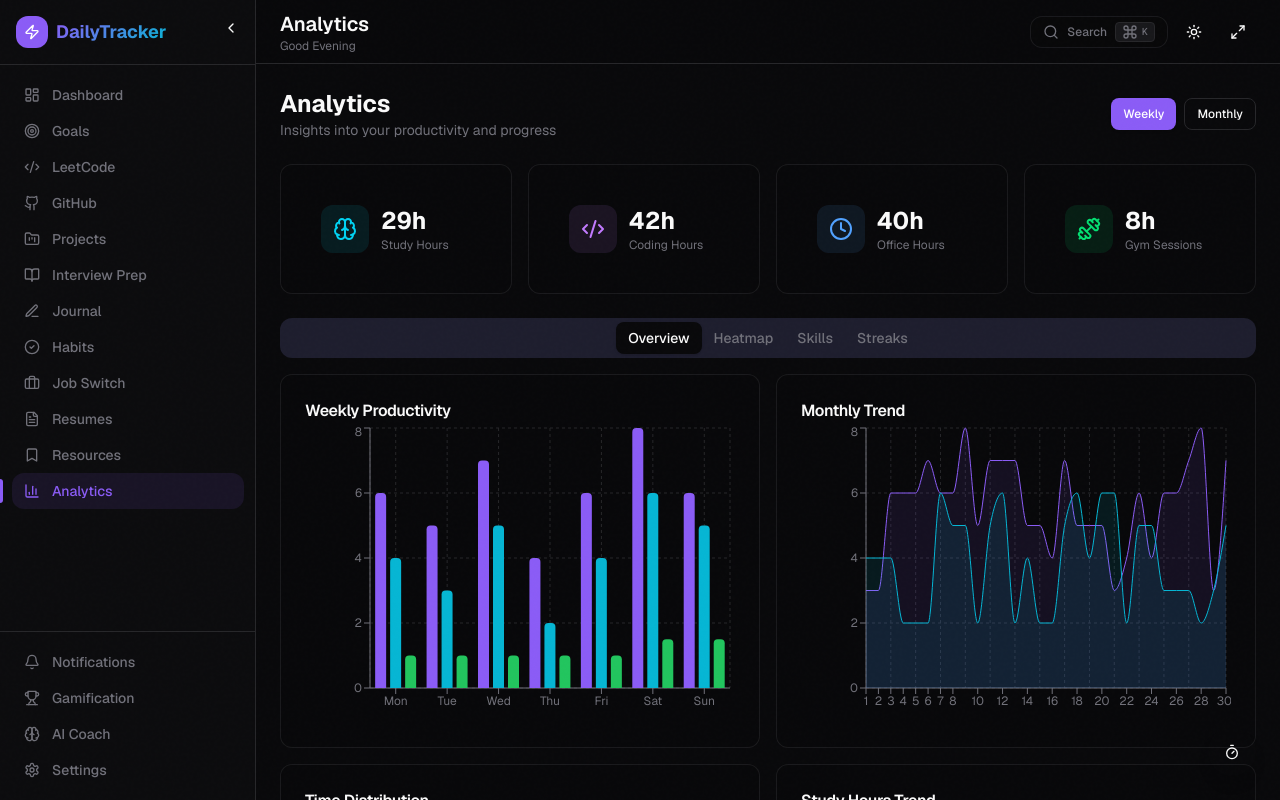
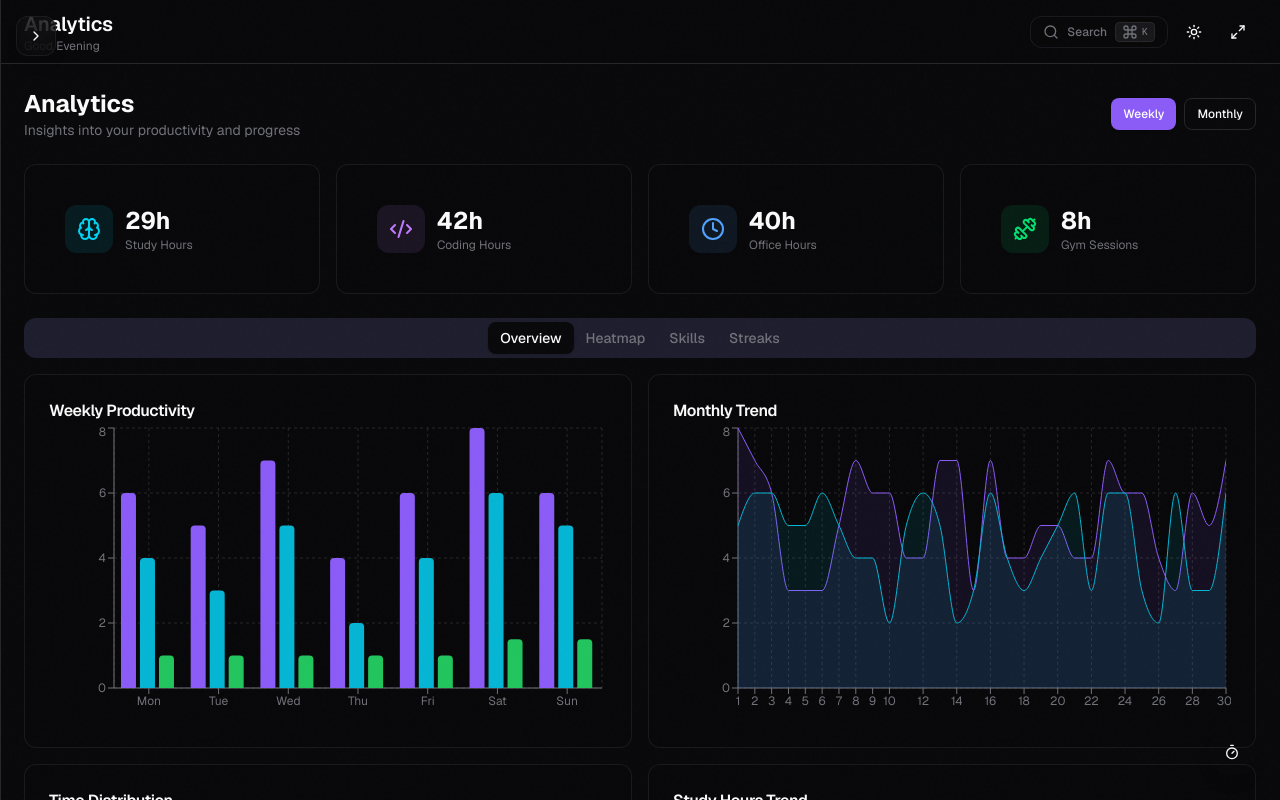
Before and after one commit to pranilveer/apex, a Next.js app: page /analytics in a window 1280 px wide. Built offline with nearby package versions, Linux system fonts and the light colour scheme.

Commit message:
fix: hydration errors (theme script, date/random), sidebar always-mounted on desktop

```diff
--- a/src/app/(app)/analytics/page.tsx
+++ b/src/app/(app)/analytics/page.tsx
@@ -19,11 +19,16 @@ const weeklyData = [
   { day: "Sun", study: 5, coding: 6, office: 0, gym: 1.5 },
 ]
 
+const seededRandom = (seed: number) => {
+  const x = Math.sin(seed + 1) * 10000
+  return x - Math.floor(x)
+}
+
 const monthlyData = Array.from({ length: 30 }, (_, i) => ({
   day: i + 1,
-  studyHours: Math.floor(Math.random() * 5) + 2,
-  codingHours: Math.floor(Math.random() * 6) + 3,
-  gymMinutes: Math.floor(Math.random() * 40) + 20,
+  studyHours: Math.floor(seededRandom(i * 3) * 5) + 2,
+  codingHours: Math.floor(seededRandom(i * 3 + 1) * 6) + 3,
+  gymMinutes: Math.floor(seededRandom(i * 3 + 2) * 40) + 20,
 }))
 
 const radarData = [
@@ -42,7 +47,7 @@ const heatmapData = Array.from({ length: 91 }, (_, i) => {
   d.setDate(d.getDate() - i)
   return {
     date: d.toISOString().split("T")[0],
-    count: Math.floor(Math.random() * 12),
+    count: Math.floor(seededRandom(i * 7 + 100) * 12),
   }
 })
 
@@ -263,7 +268,7 @@ export default function AnalyticsPage() {
                     <div key={i} className="text-center text-xs text-muted-foreground py-1">{d}</div>
                   ))}
                   {Array.from({ length: 28 }, (_, i) => {
-                    const active = Math.random() > 0.2
+                    const active = seededRandom(i * 11 + 200) > 0.2
                     return (
                       <div key={i} className={`h-8 w-full rounded-md flex items-center justify-center text-xs ${active ? "bg-primary/20 text-primary" : "bg-secondary text-muted-foreground"}`}>
                         {active && <Flame className="h-3 w-3" />}
--- a/src/app/(app)/habits/page.tsx
+++ b/src/app/(app)/habits/page.tsx
@@ -20,6 +20,11 @@ const habits = [
   { id: "office", label: "Office", icon: Building2, color: "text-blue-300", bgColor: "bg-blue-300/10" },
 ]
 
+const seededRandom = (seed: number) => {
+  const x = Math.sin(seed + 1) * 10000
+  return x - Math.floor(x)
+}
+
 const generateMonthData = () => {
   const data: Record<string, Record<string, boolean>> = {}
   const today = new Date()
@@ -28,8 +33,8 @@ const generateMonthData = () => {
     date.setDate(date.getDate() - i)
     const key = date.toISOString().split("T")[0]
     data[key] = {}
-    habits.forEach((h) => {
-      data[key][h.id] = Math.random() > 0.3
+    habits.forEach((h, hi) => {
+      data[key][h.id] = seededRandom(i * 10 + hi) > 0.3
     })
   }
   return data
--- a/src/app/(app)/layout.tsx
+++ b/src/app/(app)/layout.tsx
@@ -1,5 +1,4 @@
 "use client"
-import { useEffect } from "react"
 import { Sidebar } from "@/components/layout/sidebar"
 import { Header } from "@/components/layout/header"
 import { CommandPalette } from "@/components/layout/command-palette"
@@ -10,13 +9,7 @@ import { useAppStore } from "@/stores/app-store"
 import { cn } from "@/lib/utils"
 
 export default function AppLayout({ children }: { children: React.ReactNode }) {
-  const { sidebarOpen, setSidebarOpen } = useAppStore()
-
-  useEffect(() => {
-    if (window.innerWidth >= 768) {
-      setSidebarOpen(true)
-    }
-  }, [setSidebarOpen])
+  const { sidebarOpen } = useAppStore()
 
   return (
     <Providers>
@@ -24,7 +17,7 @@ export default function AppLayout({ children }: { children: React.ReactNode }) {
         <Sidebar />
         <div className={cn(
           "flex flex-1 flex-col transition-all duration-200 min-w-0",
-          sidebarOpen ? "md:ml-64" : "ml-0"
+          sidebarOpen ? "md:ml-64" : "md:ml-0"
         )}>
           <Header />
           <main className="flex-1 overflow-y-auto p-4 md:p-6">
--- a/src/app/(app)/page.tsx
+++ b/src/app/(app)/page.tsx
@@ -1,4 +1,5 @@
 "use client"
+import { useState, useEffect } from "react"
 import { motion } from "framer-motion"
 import {
   Dumbbell, Building2, Code2, Github, FolderKanban, Atom, Server,
@@ -62,6 +63,10 @@ export default function DashboardPage() {
   const completionPct = getCompletionPercentage()
   const completedCount = tasks.filter((t) => t.completed).length
   const totalTime = tasks.reduce((sum, t) => sum + t.timeSpent, 0)
+  const [dateStr, setDateStr] = useState("")
+  useEffect(() => {
+    setDateStr(new Date().toLocaleDateString("en-US", { weekday: "long", month: "long", day: "numeric", year: "numeric" }))
+  }, [])
 
   return (
     <div className="space-y-4 md:space-y-6">
@@ -73,7 +78,7 @@ export default function DashboardPage() {
         <div>
           <h2 className="text-xl md:text-2xl font-bold">Today&apos;s Progress</h2>
           <p className="text-muted-foreground text-sm">
-            {new Date().toLocaleDateString("en-US", { weekday: "long", month: "long", day: "numeric", year: "numeric" })}
+            {dateStr}
           </p>
         </div>
         <Badge variant="success" className="text-sm gap-1 px-3 py-1">
--- a/src/app/layout.tsx
+++ b/src/app/layout.tsx
@@ -31,16 +31,14 @@ export default function RootLayout({
       suppressHydrationWarning
       className={`${geistSans.variable} ${geistMono.variable} h-full antialiased`}
     >
-      <head>
+      <body className="min-h-full flex flex-col bg-background text-foreground noise">
         <Script
-          id="theme-script"
+          id="theme-init"
           strategy="beforeInteractive"
           dangerouslySetInnerHTML={{
-            __html: `(function(){try{var t=localStorage.getItem('theme');if(t==='light'){document.documentElement.classList.add('light')}else if(t==='dark'){document.documentElement.classList.add('dark')}else if(!t&&window.matchMedia('(prefers-color-scheme: light)').matches){document.documentElement.classList.add('light')}}catch(e){}})()`,
+            __html: "(function(){try{var t=localStorage.getItem('theme');if(t==='light'){document.documentElement.classList.add('light')}else if(t==='dark'){document.documentElement.classList.add('dark')}else if(!t&&window.matchMedia('(prefers-color-scheme: light)').matches){document.documentElement.classList.add('light')}}catch(e){}})()",
           }}
         />
-      </head>
-      <body className="min-h-full flex flex-col bg-background text-foreground noise">
         {children}
       </body>
     </html>
--- a/src/components/layout/sidebar.tsx
+++ b/src/components/layout/sidebar.tsx
@@ -121,18 +121,21 @@ export function Sidebar() {
 
   return (
     <>
-      {/* Desktop: sidebar always starts closed, toggle button */}
+      {/* Desktop toggle button — only shows when sidebar is closed */}
+      <AnimatePresence>
         {!sidebarOpen && (
           <motion.div
             initial={{ opacity: 0 }}
             animate={{ opacity: 1 }}
-          className="fixed left-4 top-4 z-40 hidden md:block"
+            exit={{ opacity: 0 }}
+            className="fixed left-4 top-4 z-50 hidden md:block"
           >
             <Button variant="glass" size="icon" onClick={toggleSidebar} className="h-10 w-10 shadow-lg">
               <ChevronRight className="h-4 w-4" />
             </Button>
           </motion.div>
         )}
+      </AnimatePresence>
 
       {/* Mobile backdrop */}
       <AnimatePresence>
@@ -156,7 +159,7 @@ export function Sidebar() {
             animate={{ x: 0 }}
             exit={{ x: -256 }}
             transition={{ duration: 0.2, ease: "easeInOut" }}
-            className="fixed left-0 top-0 z-40 h-screen w-[256px] border-r border-border bg-sidebar md:hidden"
+            className="fixed left-0 top-0 z-50 h-screen w-[256px] border-r border-border bg-sidebar md:hidden"
           >
             <div className="absolute right-2 top-3">
               <Button variant="ghost" size="icon" onClick={() => setSidebarOpen(false)} className="h-8 w-8">
@@ -168,25 +171,22 @@ export function Sidebar() {
         )}
       </AnimatePresence>
 
-      {/* Desktop: sidebar slide in/out */}
-      <AnimatePresence>
-        {sidebarOpen && (
-          <motion.aside
-            initial={{ width: 0, opacity: 0 }}
-            animate={{ width: 256, opacity: 1 }}
-            exit={{ width: 0, opacity: 0 }}
-            transition={{ duration: 0.2, ease: "easeInOut" }}
-            className="fixed left-0 top-0 z-40 h-screen w-[256px] border-r border-border bg-sidebar overflow-hidden max-md:hidden"
+      {/* Desktop: always-mounted sidebar with width transition */}
+      <aside
+        className={cn(
+          "fixed left-0 top-0 z-40 hidden md:block h-screen border-r border-border bg-sidebar overflow-hidden transition-[width] duration-200 ease-in-out",
+          sidebarOpen ? "w-[256px]" : "w-0"
+        )}
       >
-            <div className="absolute right-2 top-3">
+        <div className="absolute right-2 top-3 z-10">
           <Button variant="ghost" size="icon" onClick={toggleSidebar} className="h-8 w-8">
             <ChevronLeft className="h-4 w-4" />
           </Button>
         </div>
+        <div className={cn("w-[256px]", !sidebarOpen && "pointer-events-none")}>
           <SidebarContent />
-          </motion.aside>
-        )}
-      </AnimatePresence>
+        </div>
+      </aside>
     </>
   )
 }
```
Lines whose indentation alone changed are shown as unchanged.
